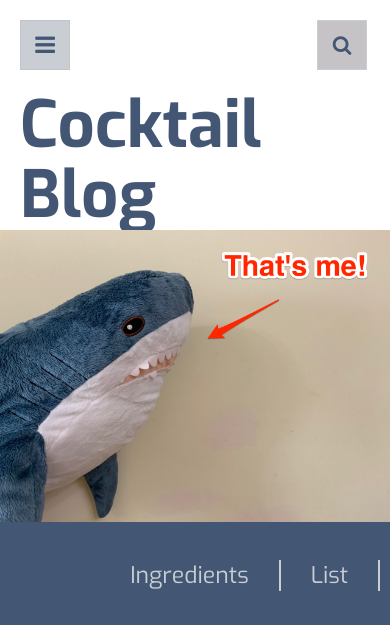
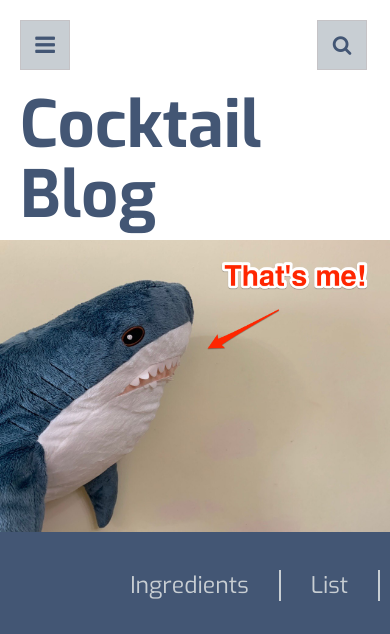
Before and after one commit to YanaTrifonova/cocktail_blog, a Flask app: page /about in a window 390 px wide; the page is wider, and only the part inside the window is pictured. Shown: the top 634 px of that part. Run offline with Flask 2, Linux system fonts and the light colour scheme.

Commit message:
fix navigation menu for 'about" page

```diff
--- a/scss/layout/_navigation.scss
+++ b/scss/layout/_navigation.scss
@@ -34,6 +34,15 @@
       grid-column-gap: 0rem;
     }
 
+    &-fixForAbout {
+      @media only screen and (max-width: 1250px) {
+        grid-template-rows: 1fr 1fr;
+      }
+      @media only screen and (max-width: 425px) {
+        grid-template-rows: 7rem max-content;
+      }
+    }
+
     &__header {
       grid-column: 1 / 2;
       grid-row: 1 / 2;
@@ -57,6 +66,14 @@
         padding-left: 0rem;
         margin-left: 2rem;
         margin-right: 2rem;
+      }
+
+      &-fixForAbout {
+        @media only screen and (max-width: 1250px) {
+          grid-row: 2 / 3;
+          grid-column: 2 / 3;
+          padding-bottom: 1rem;
+        }
       }
 
       &-mobile {
@@ -207,9 +224,8 @@
         }
 
         @media only screen and (max-width: 425px) {
-          border: .3rem solid $color5;
+          border: none;
           background-color: $color1;
-          margin: 2rem;
           font-size: $font-xsmall_laptop-3;
           padding: 1rem;
         }
@@ -308,7 +324,6 @@
       @media only screen and (max-width: 425px) {
         grid-row: 1 / 2;
         position: absolute;
-        //right: 2rem;
         top: 2rem;
       }
 
@@ -373,6 +388,7 @@
             outline: none;
           }
         }
+
         @media only screen and (max-width: 425px) {
           height: 5rem;
           border-top: 1px solid $color2;
@@ -407,8 +423,8 @@
           width: 5rem;
           font-size: $font-xsmall_laptop;
           display: block;
-          background-color: $color2;
-          border: 1px solid $color1;
+          background-color: $color1;
+          border: 1px solid $color2;
 
           &:focus {
             outline: none;
--- a/static/stylesheet/main.css
+++ b/static/stylesheet/main.css
@@ -164,6 +164,19 @@ i::before {
   }
 }
 
+@media only screen and (max-width: 1250px) {
+  .nav__details-fixForAbout {
+    grid-template-rows: 1fr 1fr;
+  }
+}
+
+@media only screen and (max-width: 425px) {
+  .nav__details-fixForAbout {
+    grid-template-rows: 7rem -webkit-max-content;
+    grid-template-rows: 7rem max-content;
+  }
+}
+
 .nav__details__header {
   grid-column: 1 / 2;
   grid-row: 1 / 2;
@@ -198,6 +211,14 @@ i::before {
     padding-left: 0rem;
     margin-left: 2rem;
     margin-right: 2rem;
+  }
+}
+
+@media only screen and (max-width: 1250px) {
+  .nav__details__header-fixForAbout {
+    grid-row: 2 / 3;
+    grid-column: 2 / 3;
+    padding-bottom: 1rem;
   }
 }
 
@@ -379,9 +400,8 @@ i::before {
 
 @media only screen and (max-width: 425px) {
   .nav__details__btn-select {
-    border: 0.3rem solid #435674;
+    border: none;
     background-color: #c8ced3;
-    margin: 2rem;
     font-size: 3rem;
     padding: 1rem;
   }
@@ -589,8 +609,8 @@ i::before {
     width: 5rem;
     font-size: 2rem;
     display: block;
-    background-color: #c5c3c6;
-    border: 1px solid #c8ced3;
+    background-color: #c8ced3;
+    border: 1px solid #c5c3c6;
   }
   .nav__details__search-btn:focus {
     outline: none;
--- a/templates/about.html
+++ b/templates/about.html
@@ -16,9 +16,9 @@
 <body>
 <nav class="nav">
 
-    <div class="nav__details">
+    <div class="nav__details nav__details-fixForAbout">
 
-        <div class="nav__details__header" id="header">
+        <div class="nav__details__header nav__details__header-fixForAbout" id="header">
             <a class="nav__details__header-link" href="/"><h1 class="nav__details__header-text">Cocktail Blog</h1></a>
         </div>
 
```
